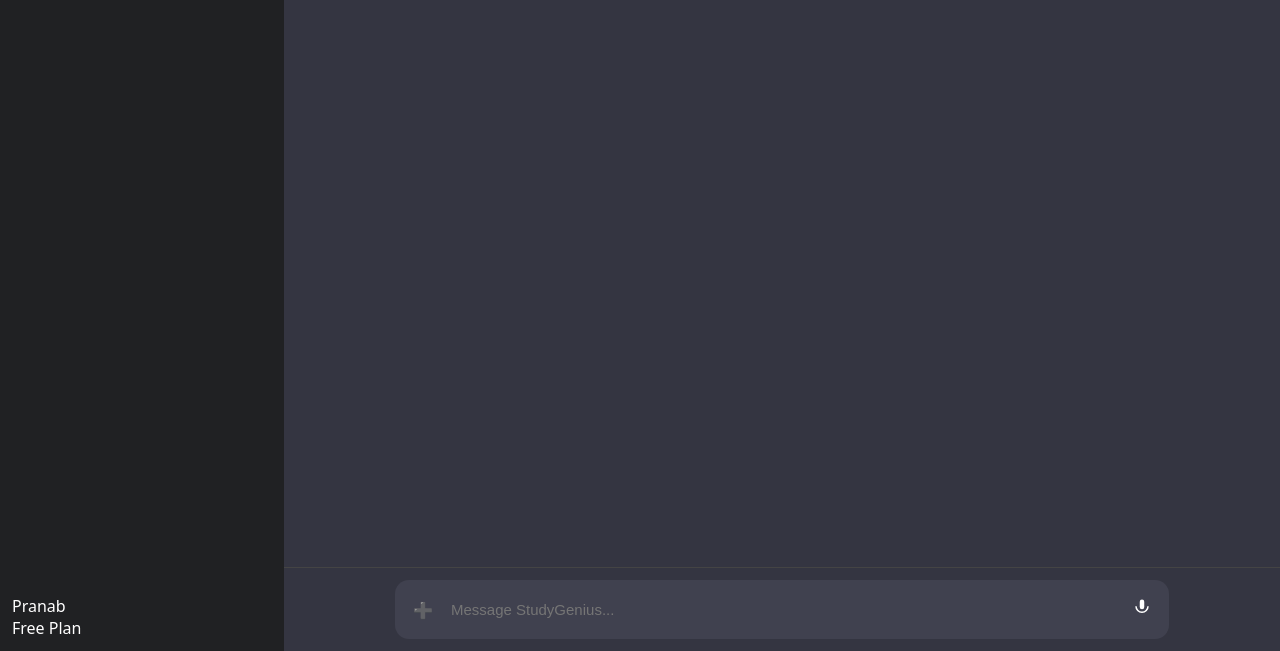
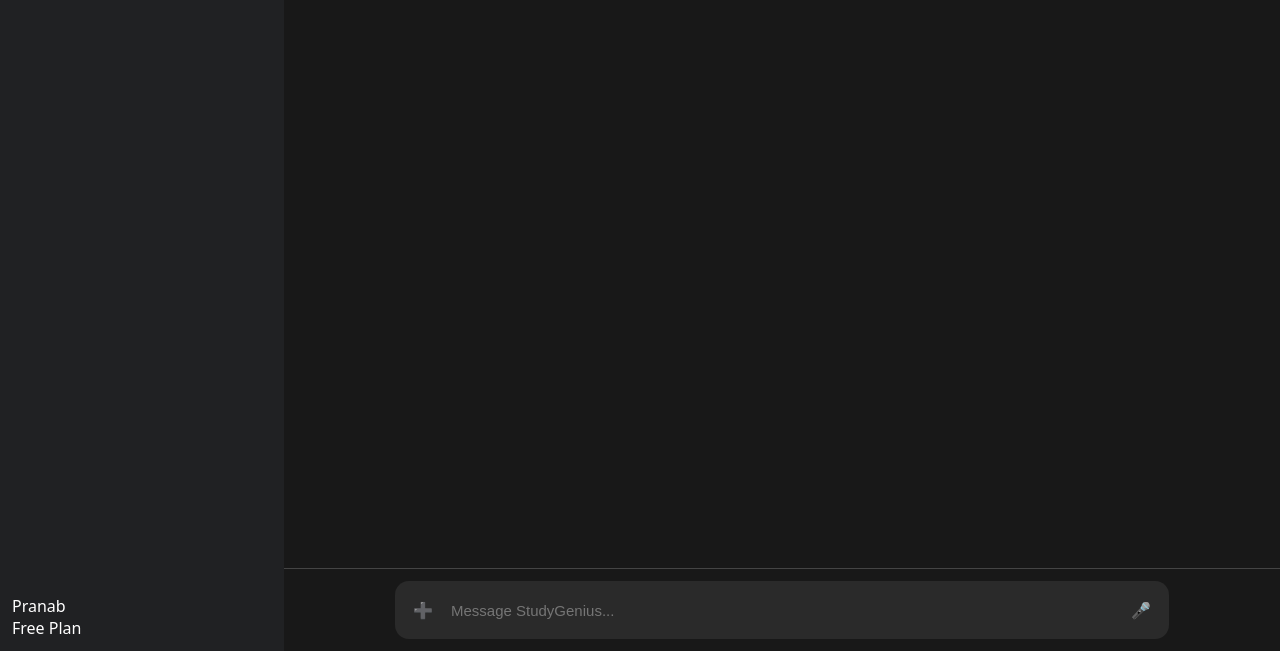
Before and after one commit to kundupranab17-svg/ai-backend, a plain HTML site: page index.html in a window 1280 px wide. Shown: the part 149-800 px from the top of the page. Drawn offline with Linux system fonts and the light colour scheme.

Commit message:
Update index.html

```diff
--- a/index.html
+++ b/index.html
@@ -7,9 +7,9 @@
 
 <style>
 
-/* 🔥 THEMES */
+/* THEMES */
 body.dark{
-  background:#343541;
+  background:#181818;
   color:white;
 }
 body.light{
@@ -128,6 +128,8 @@ body.light .topbar{border-bottom:1px solid #ddd;}
   display:flex;
   flex-direction:column;
 }
+body.dark .chat{background:#181818;}
+body.light .chat{background:#ffffff;}
 
 /* MESSAGES */
 .message{
@@ -144,11 +146,11 @@ body.light .topbar{border-bottom:1px solid #ddd;}
 
 .bot{
   align-self:flex-start;
-  background:#2a2b32;
 }
+body.dark .bot{background:#242424;}
 body.light .bot{background:#f0f0f0;}
 
-/* INPUT BAR (CHATGPT STYLE) */
+/* INPUT BAR */
 .inputBar{
   padding:12px;
   border-top:1px solid #444;
@@ -161,10 +163,10 @@ body.light .inputBar{border-top:1px solid #ddd;}
   gap:10px;
   max-width:750px;
   margin:auto;
-  background:#40414f;
   padding:12px;
   border-radius:14px;
 }
+body.dark .inputBox{background:#2a2a2a;}
 body.light .inputBox{background:#f7f7f8;}
 
 input{
@@ -298,10 +300,7 @@ body.light .menu button:hover{background:#eee;}
 
     <!-- MIC -->
     <span class="icon" id="mic">
-      <svg width="18" height="18" fill="currentColor" viewBox="0 0 24 24">
-        <path d="M12 15a3 3 0 003-3V5a3 3 0 10-6 0v7a3 3 0 003 3z"/>
-        <path d="M19 11a7 7 0 01-14 0H3a9 9 0 0018 0h-2z"/>
-      </svg>
+      🎤
     </span>
 
     <!-- SEND -->
@@ -334,7 +333,6 @@ document.addEventListener("click",()=>{
   document.getElementById("menu").style.display="none";
 });
 
-/* MIC ↔ SEND */
 function toggleButtons(){
   let input=document.getElementById("q").value;
   let mic=document.getElementById("mic");
@@ -349,7 +347,6 @@ function toggleButtons(){
   }
 }
 
-/* SEND */
 function send(){
   let q=document.getElementById("q").value;
   if(!q) return;
@@ -365,7 +362,6 @@ function send(){
   toggleButtons();
 }
 
-/* THEME */
 function toggleTheme(){
   let body=document.body;
   body.classList.toggle("dark");
```
